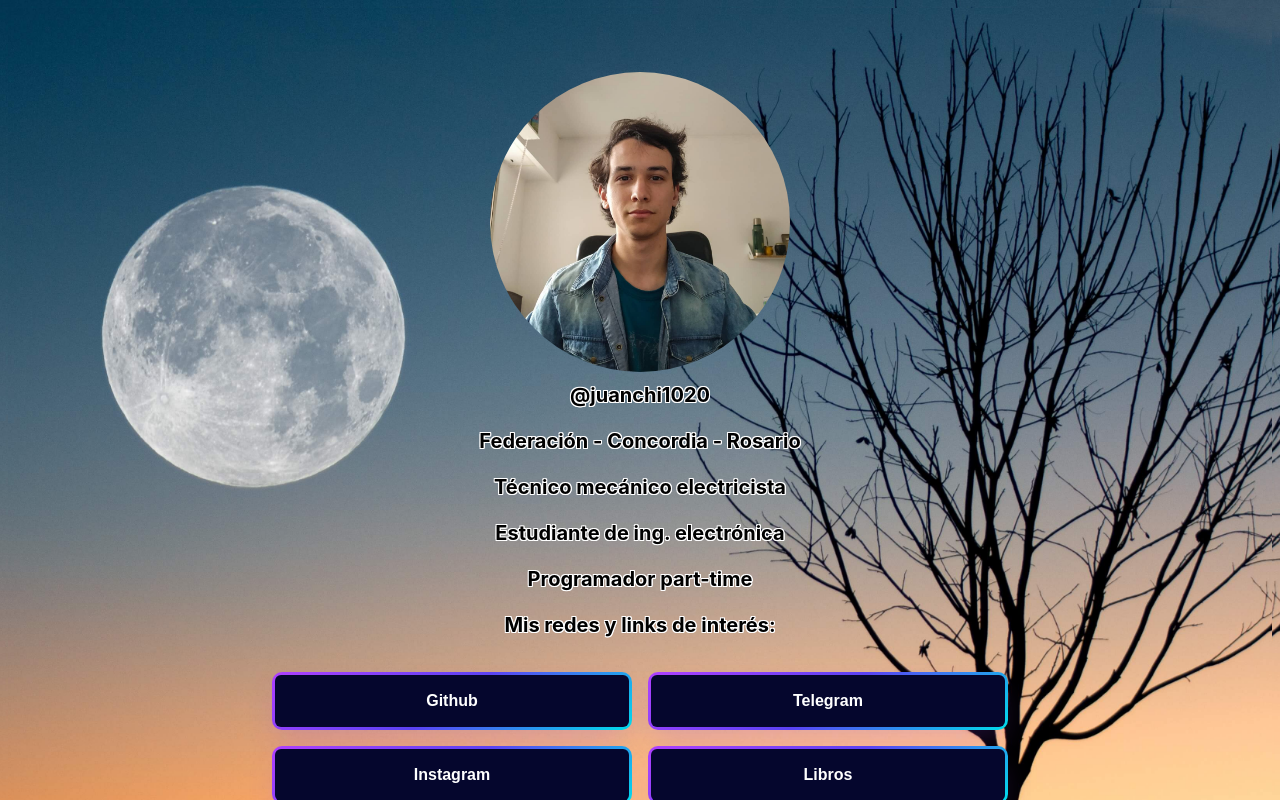
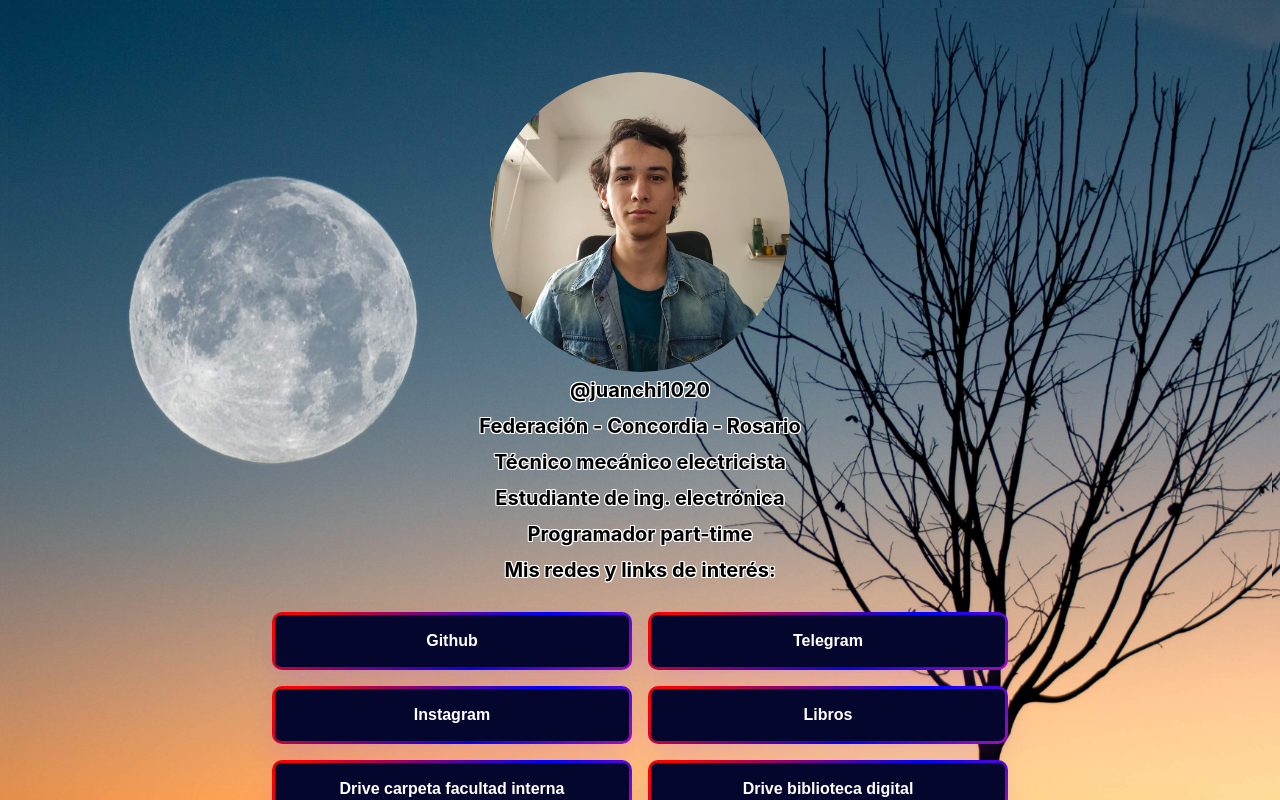
Before and after one commit to juanchixd/Personal-Web, a Next.js app: page / in a window 1280 px wide. Shown: the top 800 px of the page. Built offline with nearby package versions, Linux system fonts and the light colour scheme.

Commit message:
change style

```diff
--- a/styles/Home.module.css
+++ b/styles/Home.module.css
@@ -82,9 +82,9 @@
 .description {
   color: black;
   text-align: center;
-  line-height: 1.5;
+  line-height: 1;
   font-size: 1.25rem;
-  margin: 0.5rem 1rem;
+  margin: 0.5rem 0.5rem;
   -webkit-text-stroke: #D7DBDD;
   text-shadow: 1px  0px 0px white, 0px  1px 0px white, 1px  1px 0px white, 1px -1px 0px white, -1px  1px 0px white, -1px -1px 0px white, 1px  0px 0px white, 0px  1px 0px white;
 }
@@ -98,7 +98,9 @@
 }
 .card {
   align-items: center;
-  background-image: linear-gradient(144deg,#AF40FF, #5B42F3 50%,#00DDEB);
+  /* background-image: linear-gradient(144deg,#AF40FF, #5B42F3 50%,#00DDEB); */
+  background-image: linear-gradient(144deg, red, blue, deeppink, blue, red, blue, deeppink, blue);
+  background-size: 400% 400%;
   border: 0;
   border-radius: 10px;
   box-shadow:rgba(151, 65, 252, 0.2) 0 15px 30px -5px;
@@ -121,7 +123,8 @@
   flex-basis: 45%;
   text-align: left;
   text-decoration: none;
-  transition: color 0.15s ease, border-color 0.15s ease;
+  /* transition: color 0.15s ease, border-color 0.15s ease; */
+  animation: glowing 20s linear infinite;
 }
 .card:active,
 .card:hover{
@@ -155,6 +158,18 @@
 }
 .card:hover span{
   background:none;
+}
+@keyframes glowing {
+  0% {
+    background-position: 0 0;
+  }
+  50% {
+    background-position: 400% 0;
+  }
+  100% {
+    background-position: 0 0;
+  }
+
 }
 /* @media (min-width:768px){
   .card{
```
